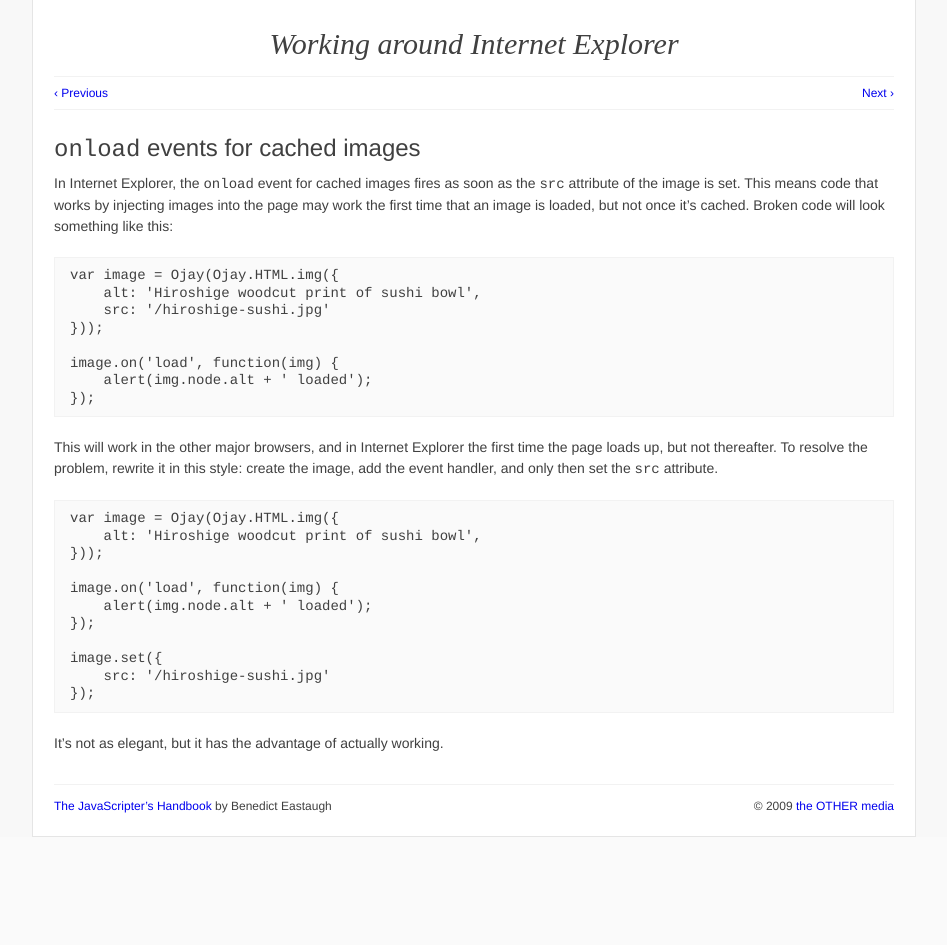
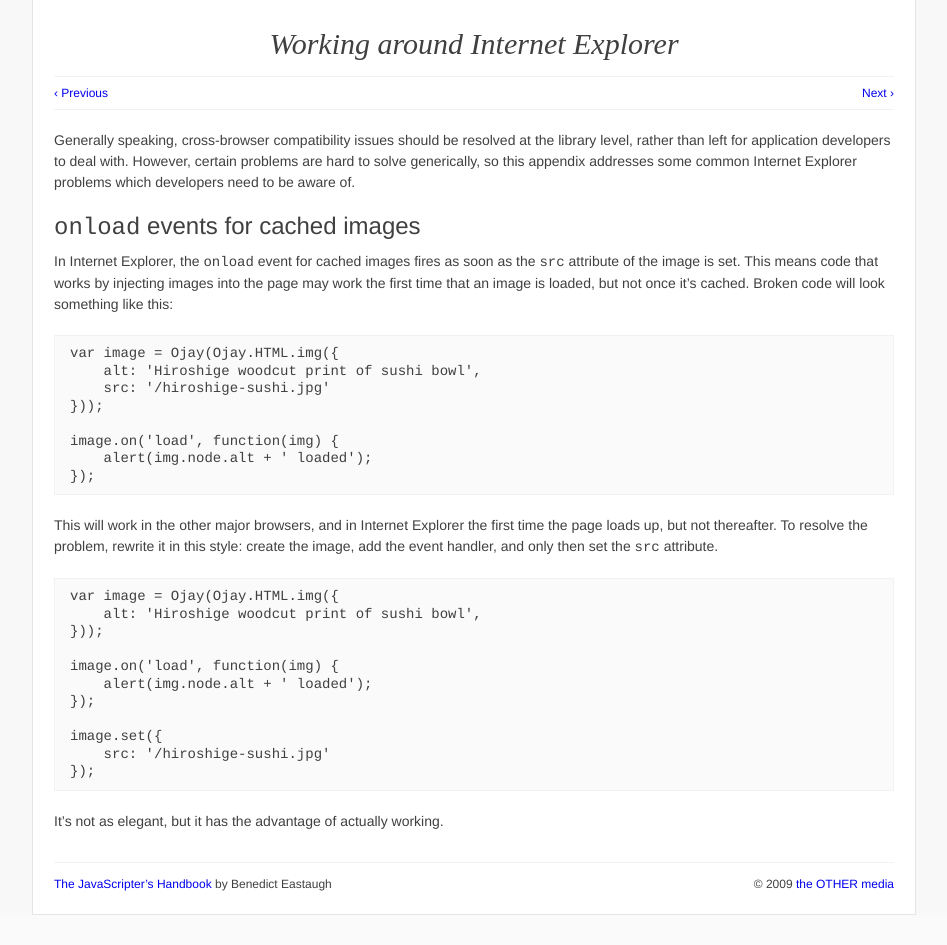
Before and after one commit to othermedia/js-handbook, a Jekyll site: the page built from internet-explorer.md, in a window 1280 px wide. Shown: the whole page, without its empty margins (166-1113 px from the left). Built offline with Jekyll 4.4.1, drawn with Linux system fonts in a browser that asks for light colours; Markdown is read by kramdown in place of the engine named in the settings; before the commit the page ends 900 px from its top, so only the background shows below that.

Commit message:
Explain why the Internet Explorer appendix exists.

```diff
--- a/internet-explorer.md
+++ b/internet-explorer.md
@@ -4,6 +4,13 @@ title:    Working around Internet Explorer
 previous: helium
 next:     /
 ---
+
+
+Generally speaking, cross-browser compatibility issues should be resolved at
+the library level, rather than left for application developers to deal with.
+However, certain problems are hard to solve generically, so this appendix
+addresses some common Internet Explorer problems which developers need to be
+aware of.
 
 
 `onload` events for cached images
```
